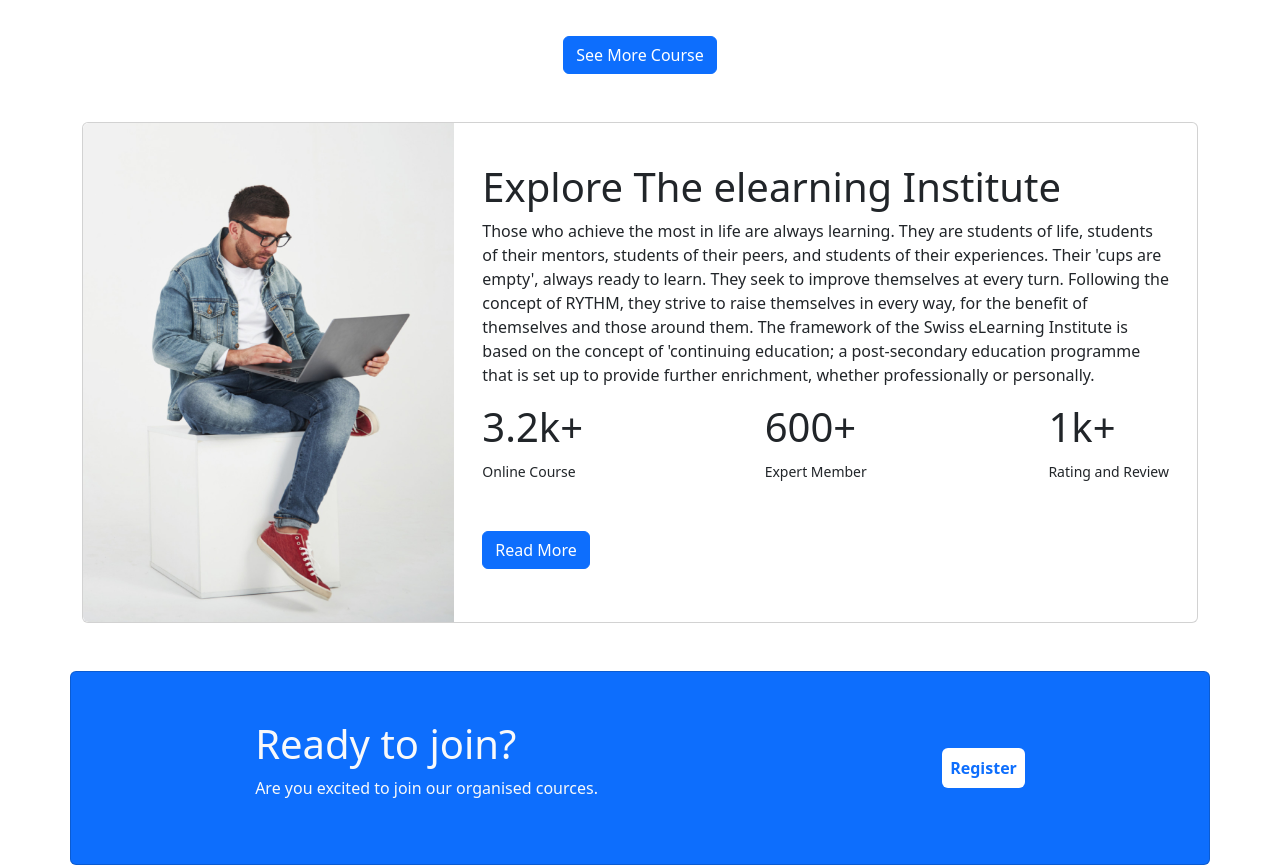
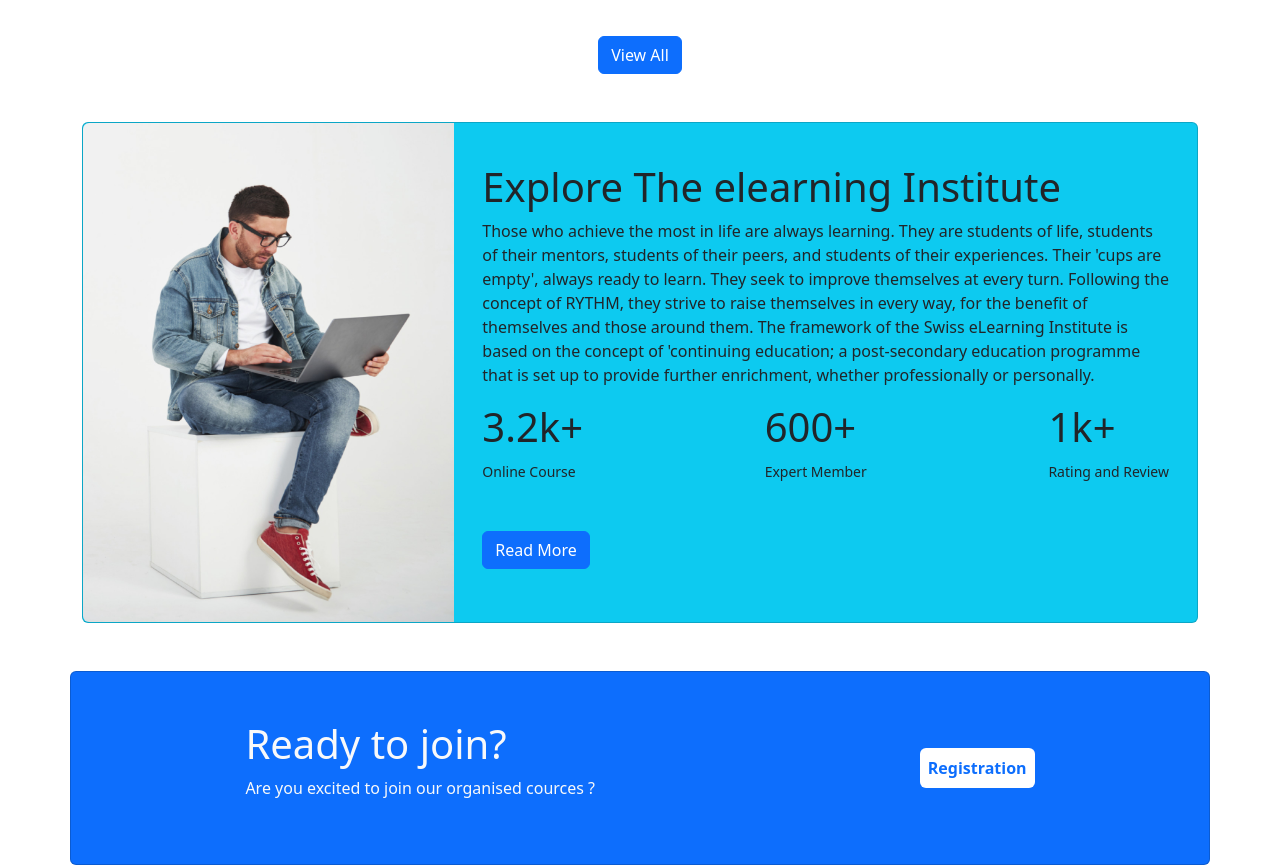
Before and after one commit to saklainmostak1/assignment-3, a plain HTML site: page index.html in a window 1280 px wide. Shown: the part 1680-2545 px from the top of the page. Drawn offline with nearby package versions, Linux system fonts and the light colour scheme.

Commit message:
complete

```diff
--- a/index.html
+++ b/index.html
@@ -66,8 +66,8 @@
         <section class="container">
         <div id="carouselExampleCaptions" class="carousel slide" data-bs-ride="false">
             <div class="carousel-indicators">
-              <button type="button" data-bs-target="#carouselExampleCaptions" data-bs-slide-to="0" class="active" aria-current="true" aria-label="Slide 1"></button>
-              <button type="button" data-bs-target="#carouselExampleCaptions" data-bs-slide-to="1" aria-label="Slide 2"></button>
+                <button type="button" data-bs-target="#carouselExampleCaptions" data-bs-slide-to="0" class="active" aria-current="true" aria-label="Slide 1"></button>
+                <button type="button" data-bs-target="#carouselExampleCaptions" data-bs-slide-to="1" aria-label="Slide 2"></button>
             </div>
             <div class="carousel-inner">
               <div class="carousel-item active">
@@ -116,7 +116,7 @@
             <!-- card start -->
             <section>
                 <div class="card-group">
-                <div class="container mt-5 mb-5">
+                <div class="container pt-5 mb-5">
                         <div class="row my-3">
                             <div class="col-lg-6 col-md-12">
                                 <div class="card mt-4">
@@ -238,14 +238,14 @@
                  <!-- card end -->
                  <!-- more course button start -->
                 <div class="d-flex justify-content-center">
-                <button class="btn btn-primary">See More Course</button>
+                <button class="btn btn-primary">View All</button>
             </div>
             <!-- more course button end -->
             </section>
             <!-- elearning start -->
             <section>
                 <div class="container mt-5">
-                    <div class="card mb-3" >
+                    <div class="card bg-info mb-3" >
                         <div class="row g-0">
                           <div class="col-md-4">
                             <img src="images/working.png" class="img-fluid rounded-start h-100 w-100" alt="...">
@@ -255,7 +255,7 @@
                                 <div class="container ">
                               <h1 class="card-title">Explore The elearning
                                 Institute</h1>
-                              <p class="card-text">Those who achieve the most in life are always learning. They are students of life, students of their mentors, students of their peers, and students of their experiences. Their 'cups are empty', always ready to learn. They seek to improve themselves at every turn. Following the concept of RYTHM, they strive to raise themselves in every way, for the benefit of themselves and those around them. The framework of the Swiss eLearning Institute is based on the concept of 'continuing education; a post-secondary education programme that is set up to provide further enrichment, whether professionally or personally.</p>
+                              <p class="card-text ">Those who achieve the most in life are always learning. They are students of life, students of their mentors, students of their peers, and students of their experiences. Their 'cups are empty', always ready to learn. They seek to improve themselves at every turn. Following the concept of RYTHM, they strive to raise themselves in every way, for the benefit of themselves and those around them. The framework of the Swiss eLearning Institute is based on the concept of 'continuing education; a post-secondary education programme that is set up to provide further enrichment, whether professionally or personally.</p>
                                 <div class="d-flex justify-content-between">
                                     <div>
                                         <h1>3.2k+  </h1>
@@ -288,12 +288,12 @@
                         <div class="card py-5 d-flex flex-lg-row align-items-center justify-content-around bg-primary text-light">
                         <div>
                                 <h1>Ready to join?</h1>
-                                <p>Are you excited to join our organised cources.</p>
+                                <p>Are you excited to join our organised cources ?</p>
                             </div>
                             <div>
                             <div class="col-2">
                                 <button type="button" class="bg-white
-                                 text-primary rounded border border-0 py-2 px-2 fw-bolder" data-bs-toggle="modal" data-bs-target="#button">Register</button>
+                                 text-primary rounded border border-0 py-2 px-2 fw-bolder" data-bs-toggle="modal" data-bs-target="#button">Registration</button>
                                 </div>
                             <div class="modal" id="button" aria-labelledby="buttonLabel">
                                 <div class="modal-dialog">
@@ -324,7 +324,7 @@
              <!-- Successfull student start -->
             <section>
                 <div class="card mt-5 text-center container border border-0">
-                    <div class="card-body col-lg-4">
+                    <div class="card-body col-md-8 col-lg-4">
                       <h2 class="card-title col-sm-12">Meet Our Successfull Students</h2>
                       <p class="card-text">Your story is unique. That's why we work closely with you to understand your particular interests</p>
                     </div>
@@ -373,7 +373,7 @@
 
                 </div>
                 <div class="container d-flex justify-content-center mt-5">
-                    <button class="btn btn-primary">View All</button>
+                    <button class="btn btn-primary d-none d-sm-block d-md-none">View All</button>
                   </div>
             </section>
             <!-- Successfull student end -->
@@ -466,9 +466,11 @@
         <footer>
             <div class="pt-5 pb-5 bg-dark text-white mt-5" id="last-footer">
                <h1>Education Buddies</h1>
+               <div class="pt-3">
                <small>Office 41, Zawaya Buildin, Ghala Muscat,</small><br>
                <small>Sultanate of Oman</small><br>
                <small>Privacy Ploicy | Terms of use</small>
+            </div>
                <div class="mt-2" >
                 <a href="https://www.facebook.com/"> <i class="fa-brands fa-facebook"></i></a>
                 <a href="https://twitter.com/?lang=en"> <i class="fa-brands fa-twitter"></i></a>
```
